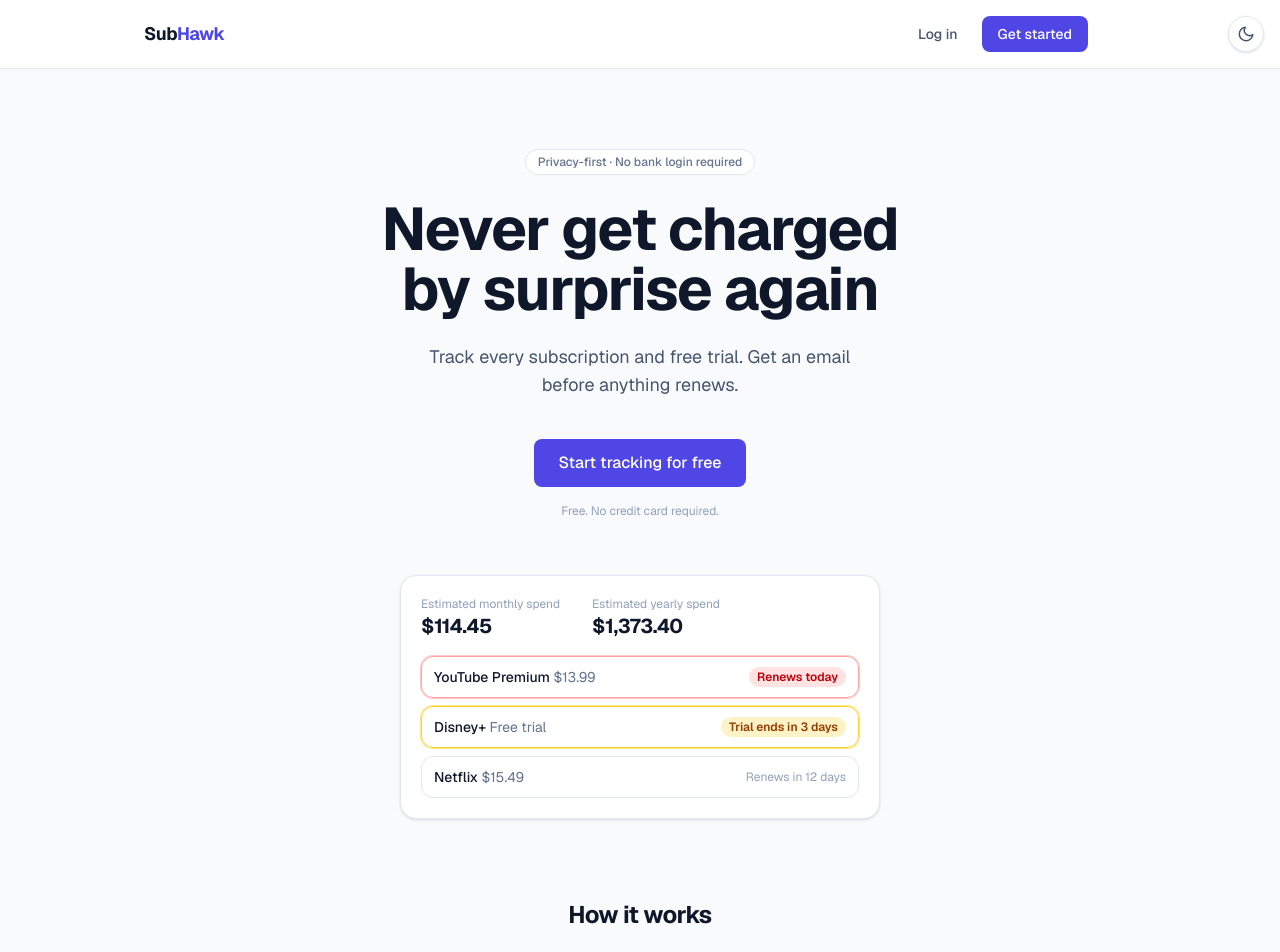
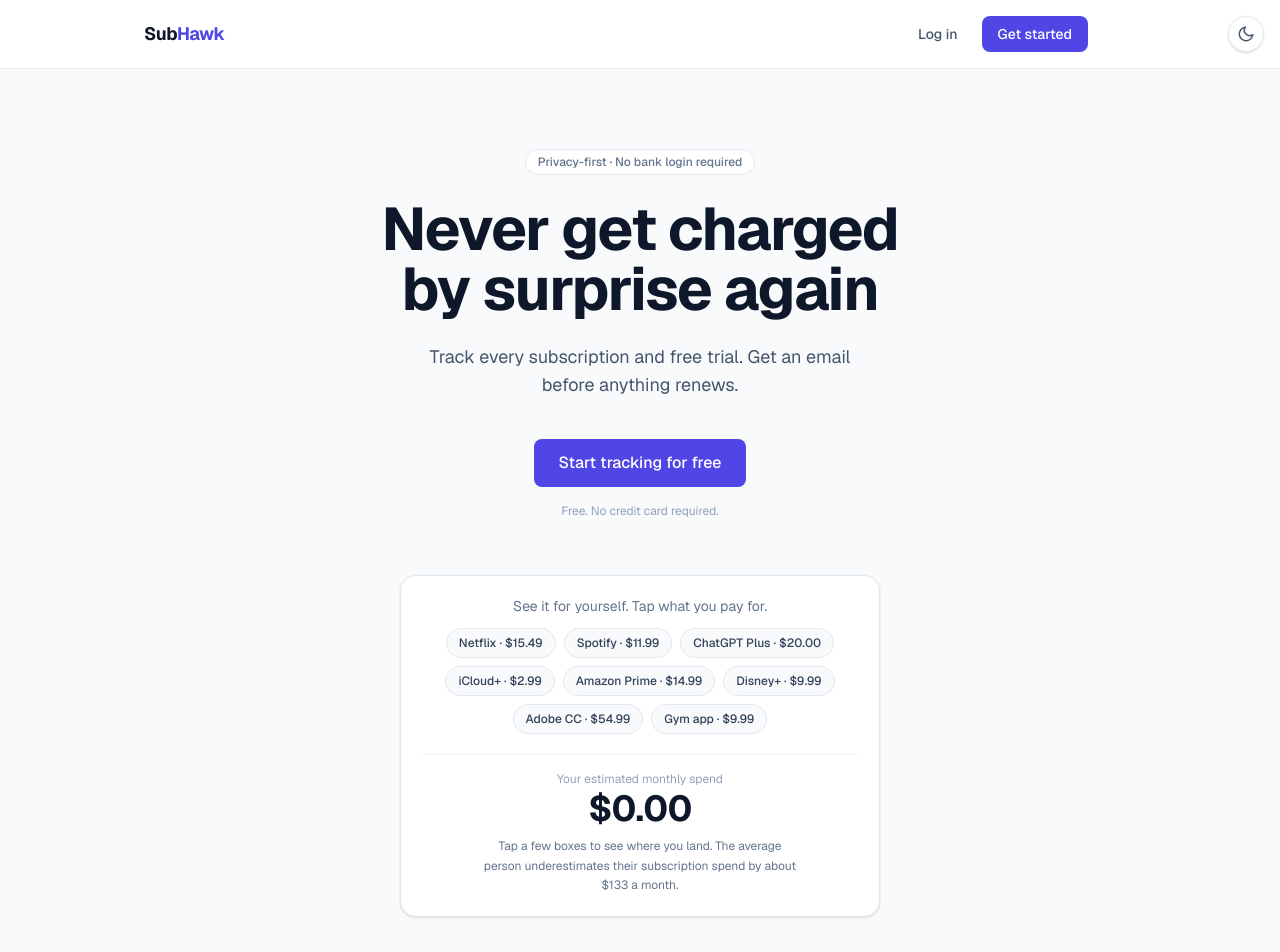
Before and after one commit to Muteeb5494/subhawk, a Next.js app: page / in a window 1280 px wide. Shown: the top 952 px of the page. Built offline with nearby package versions, Linux system fonts and the light colour scheme; no server answers.

Commit message:
Replace static preview with interactive spend calculator
Visitors tap common subscriptions and watch their own monthly total build
live, with a message that shifts once they cross the $86 average-guess
threshold. Client-side only, no signup or network request.

```diff
--- a/app/page.tsx
+++ b/app/page.tsx
@@ -1,5 +1,6 @@
 import Link from "next/link";
 import { createClient } from "@/lib/supabase/server";
+import { SpendCalculator } from "./spend-calculator";
 
 const card =
   "rounded-2xl border border-slate-200 bg-white p-5 shadow-sm dark:border-slate-800 dark:bg-slate-900 motion-safe:transition motion-safe:duration-200 motion-safe:hover:-translate-y-1 hover:border-accent dark:hover:border-accent";
@@ -70,63 +71,9 @@ export default async function Home() {
           </p>
         </section>
 
-        {/* Product preview */}
+        {/* Spend calculator */}
         <section className="mx-auto mt-10 w-full max-w-lg px-4">
-          <div className="rounded-2xl border border-slate-200 bg-white p-5 shadow-sm dark:border-slate-800 dark:bg-slate-900">
-            <div className="flex gap-8">
-              <div>
-                <p className="text-xs text-slate-400 dark:text-slate-500">
-                  Estimated monthly spend
-                </p>
-                <p className="text-xl font-bold tracking-tight text-slate-900 dark:text-slate-100">
-                  $114.45
-                </p>
-              </div>
-              <div>
-                <p className="text-xs text-slate-400 dark:text-slate-500">
-                  Estimated yearly spend
-                </p>
-                <p className="text-xl font-bold tracking-tight text-slate-900 dark:text-slate-100">
-                  $1,373.40
-                </p>
-              </div>
-            </div>
-            <ul className="mt-4 space-y-2" aria-label="Example subscriptions">
-              <li className="flex items-center justify-between rounded-xl border border-red-300 px-3 py-2.5 ring-1 ring-red-200 dark:border-red-500/40 dark:ring-red-500/20 motion-safe:transition motion-safe:hover:-translate-y-0.5">
-                <span className="text-sm font-medium text-slate-900 dark:text-slate-100">
-                  YouTube Premium{" "}
-                  <span className="font-normal text-slate-500 dark:text-slate-400">
-                    $13.99
-                  </span>
-                </span>
-                <span className="rounded-full bg-red-100 px-2 py-0.5 text-xs font-semibold text-red-700 dark:bg-red-500/15 dark:text-red-300">
-                  Renews today
-                </span>
-              </li>
-              <li className="flex items-center justify-between rounded-xl border border-amber-300 px-3 py-2.5 ring-1 ring-amber-200 dark:border-amber-500/40 dark:ring-amber-500/20 motion-safe:transition motion-safe:hover:-translate-y-0.5">
-                <span className="text-sm font-medium text-slate-900 dark:text-slate-100">
-                  Disney+{" "}
-                  <span className="font-normal text-slate-500 dark:text-slate-400">
-                    Free trial
-                  </span>
-                </span>
-                <span className="rounded-full bg-amber-100 px-2 py-0.5 text-xs font-semibold text-amber-800 dark:bg-amber-400/15 dark:text-amber-300">
-                  Trial ends in 3 days
-                </span>
-              </li>
-              <li className="flex items-center justify-between rounded-xl border border-slate-200 px-3 py-2.5 dark:border-slate-800 motion-safe:transition motion-safe:hover:-translate-y-0.5">
-                <span className="text-sm font-medium text-slate-900 dark:text-slate-100">
-                  Netflix{" "}
-                  <span className="font-normal text-slate-500 dark:text-slate-400">
-                    $15.49
-                  </span>
-                </span>
-                <span className="text-xs text-slate-400 dark:text-slate-500">
-                  Renews in 12 days
-                </span>
-              </li>
-            </ul>
-          </div>
+          <SpendCalculator />
         </section>
 
         {/* How it works */}
--- /dev/null
+++ b/app/spend-calculator.tsx
@@ -0,0 +1,89 @@
+"use client";
+
+import { useMemo, useState } from "react";
+
+type Item = { name: string; cost: number };
+
+const ITEMS: Item[] = [
+  { name: "Netflix", cost: 15.49 },
+  { name: "Spotify", cost: 11.99 },
+  { name: "ChatGPT Plus", cost: 20 },
+  { name: "iCloud+", cost: 2.99 },
+  { name: "Amazon Prime", cost: 14.99 },
+  { name: "Disney+", cost: 9.99 },
+  { name: "Adobe CC", cost: 54.99 },
+  { name: "Gym app", cost: 9.99 },
+];
+
+const AVERAGE_GUESS = 86;
+
+function formatUSD(amount: number): string {
+  return new Intl.NumberFormat("en-US", {
+    style: "currency",
+    currency: "USD",
+  }).format(amount);
+}
+
+export function SpendCalculator() {
+  const [selected, setSelected] = useState<Set<number>>(new Set());
+
+  const total = useMemo(
+    () => [...selected].reduce((sum, i) => sum + ITEMS[i].cost, 0),
+    [selected],
+  );
+
+  function toggle(i: number) {
+    setSelected((prev) => {
+      const next = new Set(prev);
+      next.has(i) ? next.delete(i) : next.add(i);
+      return next;
+    });
+  }
+
+  const message =
+    selected.size === 0
+      ? "Tap a few boxes to see where you land. The average person underestimates their subscription spend by about $133 a month."
+      : total < AVERAGE_GUESS
+        ? "Most people guess around $86 a month, then find they're actually paying closer to $219. Keep tapping."
+        : "You're already past what most people guess they spend. This is the number SubHawk keeps in view for you, always.";
+
+  return (
+    <div className="rounded-2xl border border-slate-200 bg-white p-5 shadow-sm dark:border-slate-800 dark:bg-slate-900">
+      <p className="text-center text-sm text-slate-500 dark:text-slate-400">
+        See it for yourself. Tap what you pay for.
+      </p>
+      <div className="mt-3 flex flex-wrap justify-center gap-2">
+        {ITEMS.map((item, i) => {
+          const on = selected.has(i);
+          return (
+            <button
+              key={item.name}
+              type="button"
+              onClick={() => toggle(i)}
+              aria-pressed={on}
+              className={`rounded-full border px-3 py-1.5 text-xs font-medium transition motion-safe:hover:-translate-y-0.5 ${
+                on
+                  ? "border-accent bg-accent text-white"
+                  : "border-slate-200 bg-slate-50 text-slate-700 hover:border-accent dark:border-slate-700 dark:bg-slate-800 dark:text-slate-200"
+              }`}
+            >
+              {item.name} · {formatUSD(item.cost)}
+            </button>
+          );
+        })}
+      </div>
+
+      <div className="mt-5 border-t border-slate-100 pt-4 text-center dark:border-slate-800">
+        <p className="text-xs text-slate-400 dark:text-slate-500">
+          Your estimated monthly spend
+        </p>
+        <p className="mt-0.5 text-4xl font-bold tracking-tight text-slate-900 dark:text-slate-100">
+          {formatUSD(total)}
+        </p>
+        <p className="mx-auto mt-2 max-w-xs text-xs leading-relaxed text-slate-500 dark:text-slate-400">
+          {message}
+        </p>
+      </div>
+    </div>
+  );
+}
```
